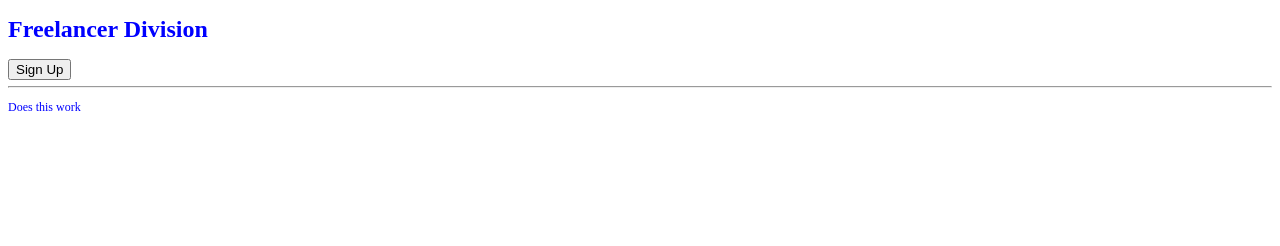
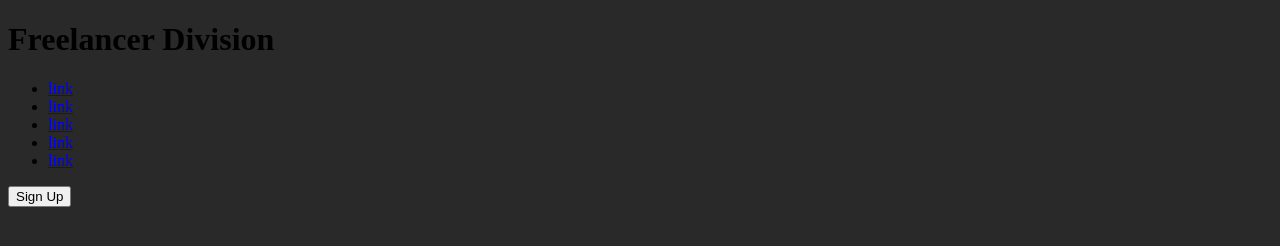
Before and after one commit to BassM3000/freelancer_division, a plain HTML site: page index.html in a window 1280 px wide. Drawn offline with Linux system fonts and the light colour scheme.

Commit message:
Minor Changes in structure

```diff
--- a/Main.css
+++ b/Main.css
@@ -1,7 +1,16 @@
+/*==========================================================================
+ROOT
+==========================================================================*/
+:root {
+    --background-color: #292929;
+    --accent-color2: #d1681d;
+    --accent-color1: #00039b;
+    --text-color: #FFF;
+  }
+
+
 html {
-    font-size: 12px;
+    font-size: 1rem;
+    background-color: var(--background-color);
+    margin: 0;
 }
-
-body {
-    color: blue;
-}
--- a/index.html
+++ b/index.html
@@ -1,8 +1,8 @@
 <!DOCTYPE html>
-<html lang=""en>
+<html lang="en">
 
 <head>
-  <meta charset="UTF-8"/>
+  <meta charset="UTF-8" />
   <meta name="author" content="NLL">
   <meta name="viewport" content="width=device-width, initial-scale=1.0">
   <meta name="description" content="Community hub for the Freelancer Division">
@@ -11,15 +11,37 @@
   <link rel="stylesheet" href="main.css" type="text/css">
 </head>
 
-    <body>
+<body>
 
-      <header>
-        <h1>Freelancer Division</h1>
-      </section>
-        <button class="Sign-up-button">Sign Up</button>
-      </header>
+  <header>
+    <h1>Freelancer Division</h1>
 
-      <hr>
-      <p>Does this work</p>
-    </body>
+    <nav>
+      <ul>
+        <li><a href="#">link</a></li>
+        <li><a href="#">link</a></li>
+        <li><a href="#">link</a></li>
+        <li><a href="#">link</a></li>
+        <li><a href="#">link</a></li>
+      </ul>
+    </nav>
+  </header>
+
+  <main>
+
+    <button class="SignUpBtn">Sign Up</button>
+
+  </main>
+
+
+
+
+
+
+</body>
+
+<footer>
+
+</footer>
+
 </html>
```
